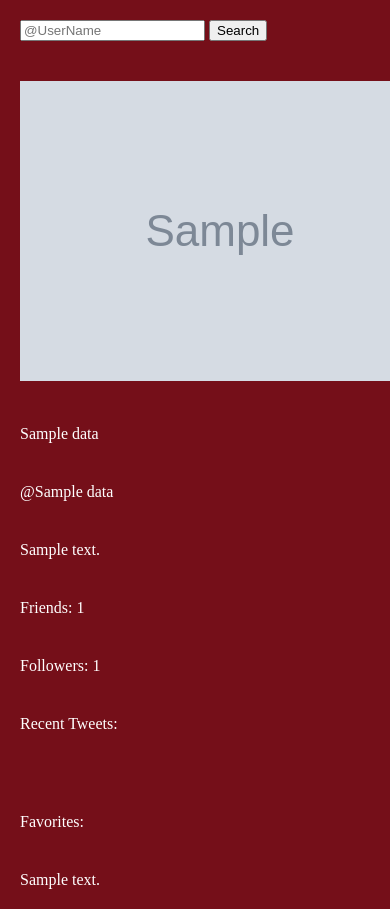
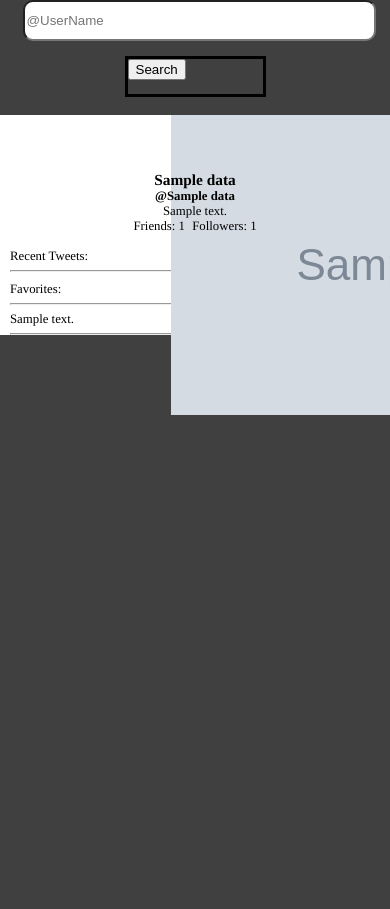
Before and after one commit to MichaelPierre-zz/tweeple-search, a CodeIgniter app: template application/views/search_page3.php in a window 390 px wide; the page is wider, and only the part inside the window is pictured. After the commit the page ends 415 px from the top of that part, so only its background shows below. Run offline with CodeIgniter, Linux system fonts and the light colour scheme; the template is opened without the code that fills it: most values are stand-ins (such as "Sample title", 1, 10 or a date in 2020); grey boxes marked "Sample" are stand-in pictures; data that the repository does not hold is empty.

Commit message:
Finish mobile media query

```diff
--- a/application/views/search_page3.php
+++ b/application/views/search_page3.php
@@ -6,38 +6,51 @@
 	<link rel="stylesheet" href="<?php echo base_url();?>css/style.css" type="text/css" media="screen" />
 </head>
 <body>
+
 	<div id="container-result">
-	<div id="content-result">
 	<?php echo validation_errors(); ?>
 	<?php echo form_open('index.php/search/index'); ?>
-		<div id="input-result">
-			<p><input type="input" name="username" placeholder="@UserName" class="input-field" />
-			<input type="submit" name="submit" value="Search" class="button" /></p>
+		<header id="header-result">
+		<div class="input-parent">
+		<div class="input-child">
+			<input type="input" name="username" placeholder="@UserName" class="input-field" />
 		</div>
-		<div id="submit-result">
-			<!-- input now in div above -->
 		</div>
+
+		<div class="submit-parent">
+		<div class="submit-child">
+			<p><input type="submit" name="submit" value="Search" class="button" /></p>
+		</div>
+		</div>
+		</header>
 		</form>
-		<section>
+		<section id="content-container">
 			<div id="user-summary">
-			<div id="stackit">
-			<div id="profile-image">
+
+			<div id="profile-image-parent">
+			<div id="profile-image-child">
 				<p><img src="<?php echo $data['profile_image_url'];?>" alt="me"></p>
 			</div>
-			<div id="name">
+			</div>
+
+			<div id="real-name">
 				<p><?php echo $data['name']; ?></p>
 			</div>
+
 			<div id="screen-name">
 				<p><?php echo '@' . $data['screen_name']; ?></p>
 			</div>
+
 			<div id="description">
 				<p><?php echo $data['description']; ?></p>
 			</div>
+
+			<div id="friend-follower-container">
 			<div id="friend-count">
-				<p>Friends: <?php echo $data['friends_count']; ?></p>
+				Friends: <?php echo $data['friends_count']; ?>
 			</div>
 			<div id="follower-count">
-				<p>Followers: <?php echo $data['followers_count']; ?></p>
+				Followers: <?php echo $data['followers_count']; ?>
 			</div>
 			</div>
 
@@ -51,8 +64,10 @@
 				if(count( $user_timeline ) == 0){
 					echo "No Tweets Found!";
 				} else {
+					echo '<hr />';
 					foreach($user_timeline as $tweet) {
-						echo $tweet['text'] . '<br />';
+						echo $tweet['text'];
+						echo '<hr />';
 				}
 				}
 				?></p>
@@ -65,15 +80,18 @@
 				if(count($favorites_list) == 0){
 					echo "No Favorites Found!";
 				} else {
+					echo '<hr />';
 					foreach($favorites_list as $fav){
-						echo $fav['text'] . '<br />';
+						echo $fav['text'];
+						echo '<hr />';
 				}
 				}
 				?></p>
 			</div>
 			</div>
+			<footer>
+			</footer>
 		</section>
-	</div>
 	</div>
 </body>
 </html>
--- a/css/style.css
+++ b/css/style.css
@@ -5,18 +5,140 @@ aside,article,section,header,footer,nav {
 html,body,div,h1,h2,h3,p {
 	margin: 0;
 	padding: 0;
+	font-family: Times, Times New Roman, serif;
 }
 
 @media only screen and (max-width: 480px) {
-p{
-	width: 90%;
-	padding: 20px;
-	color: white;
-	background: rgb(117,15,25);
+body {
+	background-color: #404040;
+	font-size: .8em;
 }
+
+header {
+	margin: 0;
+	height: 50px;
+
+}
+
+#logo-container {
+	margin: 0 0 15px 0;
+	padding: 5% 0;
+	height: 152px;
+}
+
+#logo {
+	margin: 0 auto;
+	width: 142px;
+	height: 142px;
+	background-image:url('../images/twitter-bird-dark-bgs-SMALL.png');
+	background-repeat: no-repeat;
+}
+
+.input-parent {
+	margin: 0 0 15px 0;
+}
+
+.input-child {
+	width: 345px;
+	margin: 0 auto;
+}
+
+.input-field {
+	width: 345px;
+	height: 35px;
+	border-radius: 10px;
+}
+
+.submit-parent {
+}
+
+.submit-child {
+	border: 3px black solid;
+	margin: 0 auto;
+	width: 135px;
+	height: 35px;
+}
+
+
+
+/* Targets Search_page3.php */
+#header-result {
+	margin: 0;
+	height: 100px;
+}
+
+#container-result {
+
+}
+
+section#content-container {
+	background-color: #fff;
+}
+
+#user-summary {
+}
+
+#profile-image-parent {
+	margin: 15px 0 0 0;
+}
+
+#profile-image-child {
+	margin: 15px auto 7.5px auto;	/* not working 100% */
+	width: 48px;
+	height: 48px;
+}
+
+#real-name {
+	margin: 0;
+	font-size: 1.2em;
+	font-weight: bold;
+	text-align: center;
+}
+
+#screen-name {
+	margin: 0;
+	font-size: 1em;
+	font-weight: bold;
+	text-align: center;
+}
+
+#description {
+	margin: 0 10px 0 10px;
+	font-size: 1em;
+	text-align: center;
+}
+
+#friend-follower-container {
+	margin: 0 0 15px 0;
+	font-size: 1em;
+	text-align: center;
+}
+
+#friend-count {
+	display: inline;
+	margin: 0 2px 0 0;
+}
+
+#follower-count {
+	display: inline;
+	margin: 0 0 0 2px;
+}
+
+#user-timeline {
+	margin: 10px;
+}
+
+#user-favorites {
+	margin: 10px;
+}
+
+
 }
 
 @media only screen and (min-width: 481px) and (max-width: 768px) {
+body {
+	font-size: 1em;
+}
 p {
 	width: 95%;
 	padding: 40px;
@@ -26,6 +148,9 @@ p {
 }
 
 @media only screen and (min-width: 769px) {
+body {
+	font-size: 1.2em;
+}
 #container-home {
 	position: absolute;
 	margin-top: -20px;
```
Also changed, not shown: application/views/search_page2.php (+12 -3 lines).
